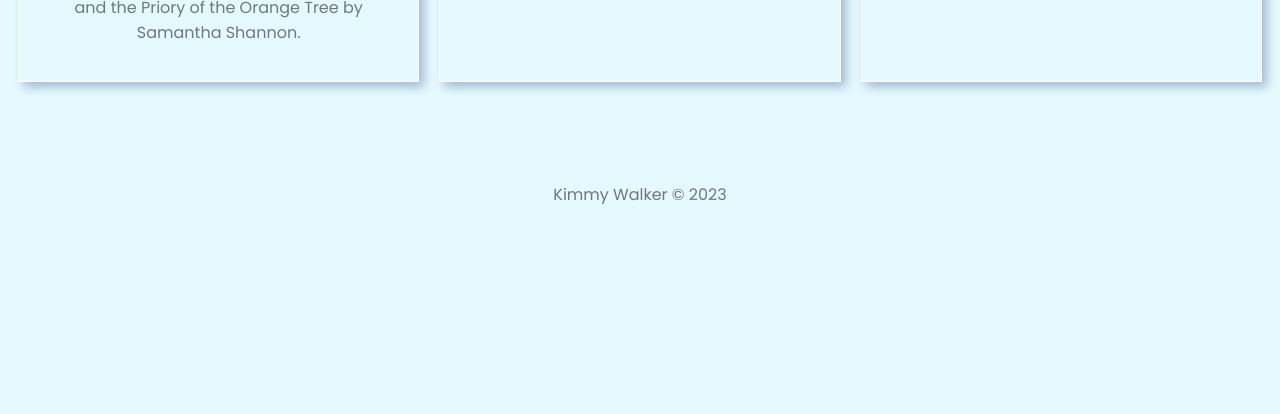
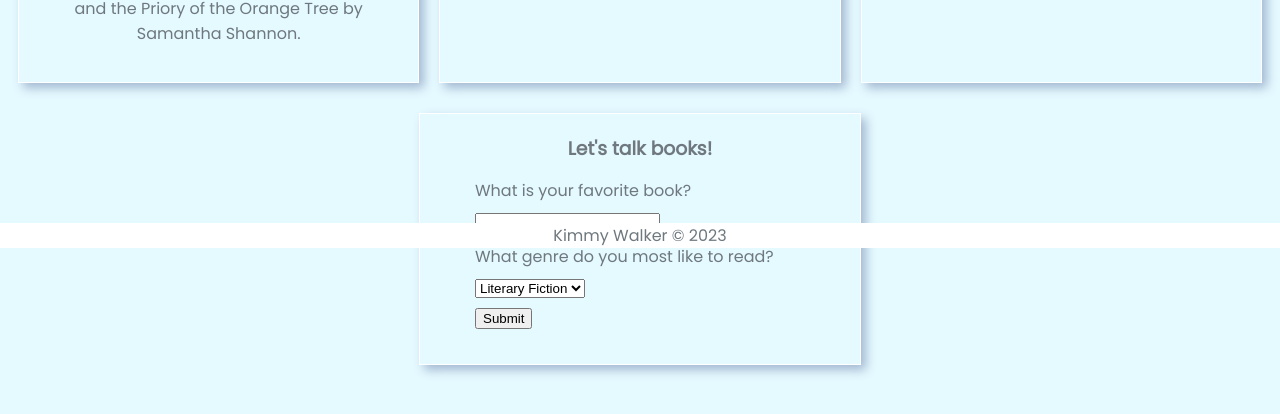
Before and after one commit to kiwalk8/AboutMe, a plain HTML site: page fun.html in a window 1280 px wide. Shown: the part 552-966 px from the top of the page. Before the commit the page ends 800 px from the top, so only its background shows below. Drawn offline with Linux system fonts and the light colour scheme.

Commit message:
add form

```diff
--- a/fun.html
+++ b/fun.html
@@ -38,6 +38,23 @@
                 snake plant, and bunny.</p>
         </div>
     </div>
+    <div id="form">
+        <h3>Let's talk books!</h3>
+        <form>
+            <label for="favbook">What is your favorite book?</label>
+            <input type="text" id="favbook">
+            <label for="genre">What genre do you most like to read?</label>
+            <select name="genre" id="genre">
+                <option value="Lit">Literary Fiction</option>
+                <option value="Fan">Fantasy</option>
+                <option value="Rom">Romance</option>
+                <option value="Horror">Horror</option>
+                <option value="His">Historial</option>
+                <option value="non">Non-Fiction</option>
+            </select>
+            <input type="submit" name="submit" id="submit" value="Submit">
+        </form>
+    </div>
 
     <footer>
         Kimmy Walker &copy; 2023
--- a/styles.css
+++ b/styles.css
@@ -12,6 +12,7 @@ h1 {
     font-size: 4rem;
     margin-bottom: 0px;
     color: rgb(74, 143, 174);
+    margin-top: 0px;
 }
 
 
@@ -20,7 +21,9 @@ header {
     margin-bottom: 30px;
 }
 
-a, a:hover, a:visited {
+a,
+a:hover,
+a:visited {
     text-decoration: none;
     color: rgb(74, 143, 174);
     text-transform: uppercase;
@@ -30,6 +33,11 @@ a, a:hover, a:visited {
 footer {
     text-align: center;
     margin-top: 100px;
+    position: fixed;
+    bottom: 0;
+    left: 0;
+    width: 100%;
+    background-color: #ffffff;
 }
 
 /* index */
@@ -51,11 +59,10 @@ footer {
 }
 
 td {
- border: 1px;
- border-color: #a3aed1;
- border-style: solid;
- padding: 10px;
- padding-right: 30px;
+    border: 1px;
+    border-color: #a3c0d1;
+    border-style: solid;
+    padding: 20px;
 
 }
 
@@ -68,7 +75,7 @@ table {
 
 /* fun page */
 #funcontainer img {
-    width: 300px;
+    width: 100%;
 }
 
 #funcontainer {
@@ -78,7 +85,9 @@ table {
     margin: auto;
 }
 
-#books, #outside, #crochet {
+#books,
+#outside,
+#crochet {
     border: 1px;
     border-color: rgb(255, 255, 255);
     border-style: solid;
@@ -86,3 +95,33 @@ table {
     box-shadow: 5px 5px 10px #a3b7d1;
     padding: 20px;
 }
+
+#form {
+    margin: auto;
+    margin-top: 30px;
+    border: 1px;
+    border-color: rgb(255, 255, 255);
+    border-style: solid;
+    box-shadow: 5px 5px 10px #a3b7d1;
+    padding: 20px;
+    width: 400px;
+    margin-bottom: 40px;
+}
+
+h3 {
+    text-align: center;
+    margin: 0px;
+}
+
+form {
+    padding: 5px;
+    width: 350px;
+    margin: auto;
+}
+
+input,
+label,
+select {
+    margin: 10px;
+    display: block;
+}
```
Also changed, not shown: goals.html (+6 -5 lines), index.html (+5 -2 lines).
